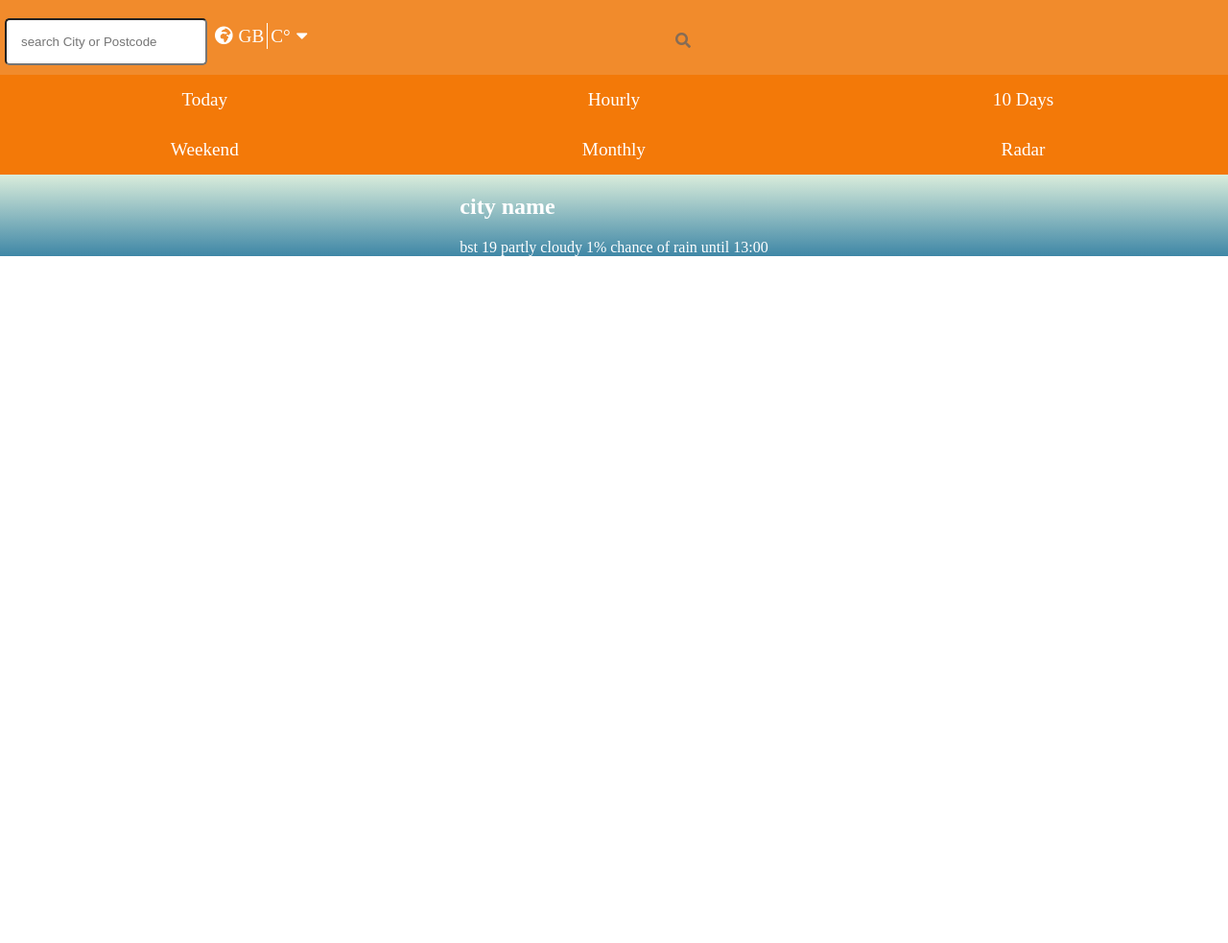
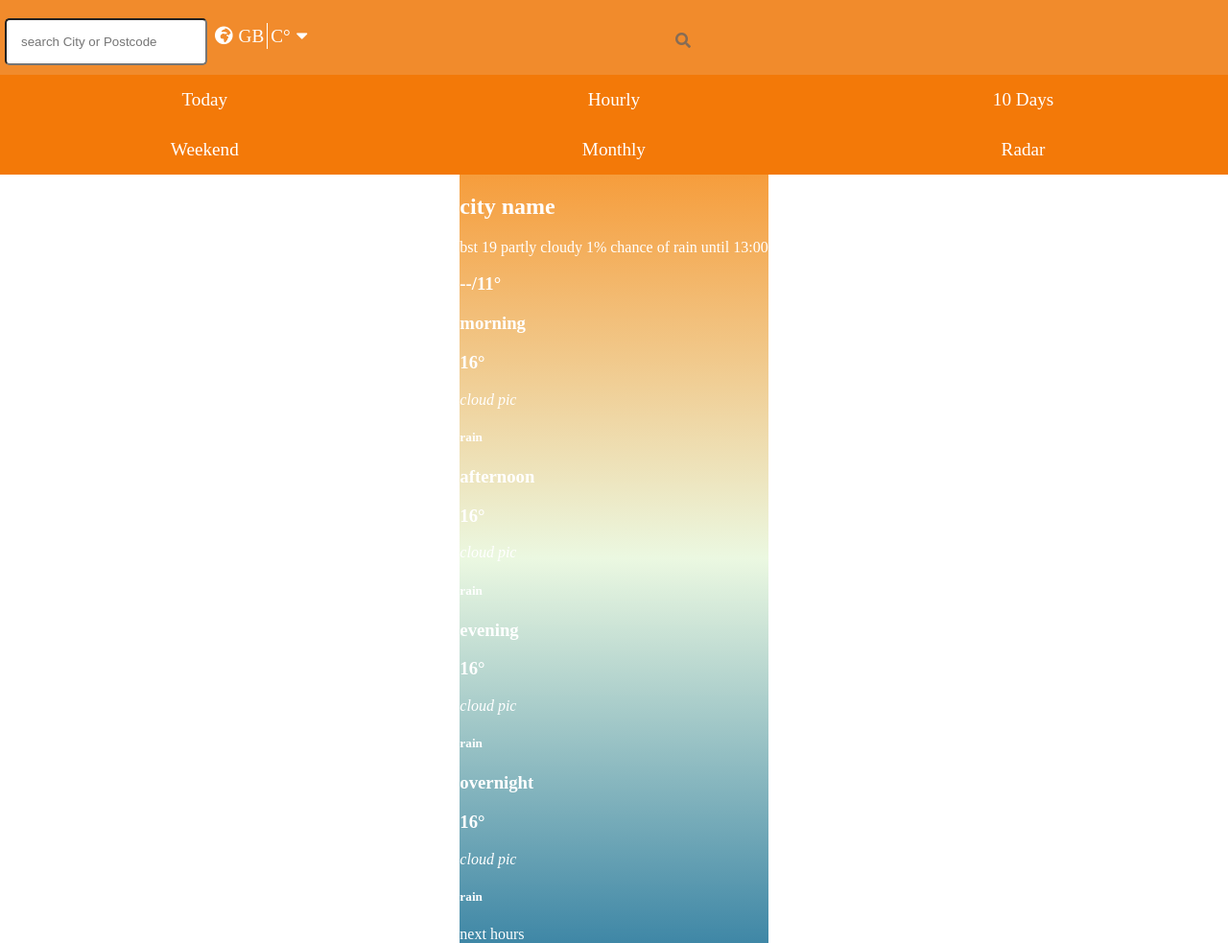
Before and after one commit to mmoha-199/weather-app, a plain HTML site: page website/index.html in a window 1280 px wide. Shown: the part 61-1044 px from the top of the page at 96% size. Before the commit the page ends 800 px from the top, so only its background shows below. Drawn offline with Linux system fonts and the light colour scheme.

Commit message:
add tods

```diff
--- a/website/index.html
+++ b/website/index.html
@@ -49,6 +49,37 @@
                     <a href="">partly cloudy</a>
                     <a href="">1% chance of rain until 13:00</a>
                 </div>
+                <div>
+                    <i></i>
+                    <h3>--/11&#176;</h3>
+                </div>
+            </div>
+            <div class="todays">
+                <div class="tods">
+                    <h3>morning</h3>
+                    <h3>16&#176;</h3>
+                    <i>cloud pic</i>
+                    <h5>rain</h5>
+                </div>
+                <div class="tods">
+                    <h3>afternoon</h3>
+                    <h3>16&#176;</h3>
+                    <i>cloud pic</i>
+                    <h5>rain</h5>
+                </div>
+                <div class="tods">
+                    <h3>evening</h3>
+                    <h3>16&#176;</h3>
+                    <i>cloud pic</i>
+                    <h5>rain</h5>
+                </div>
+                <div class="tods">
+                    <h3>overnight</h3>
+                    <h3>16&#176;</h3>
+                    <i>cloud pic</i>
+                    <h5>rain</h5>
+                </div>
+                <a href="">next hours</a>
             </div>
         </div>
     </main>
--- a/website/style.css
+++ b/website/style.css
@@ -39,8 +39,6 @@ main{
     display: grid;
     justify-content: center;
     justify-items: center;
-    background: linear-gradient(#f69d3c,#ebf8e1,#3f87a6);
-
 }
 footer{
     grid-area: but;
@@ -97,3 +95,6 @@ nav{
     font-size: 1.2em;
     text-transform: capitalize;
 }
+.cards{
+    background: linear-gradient(#f69d3c,#ebf8e1,#3f87a6);
+}
```
